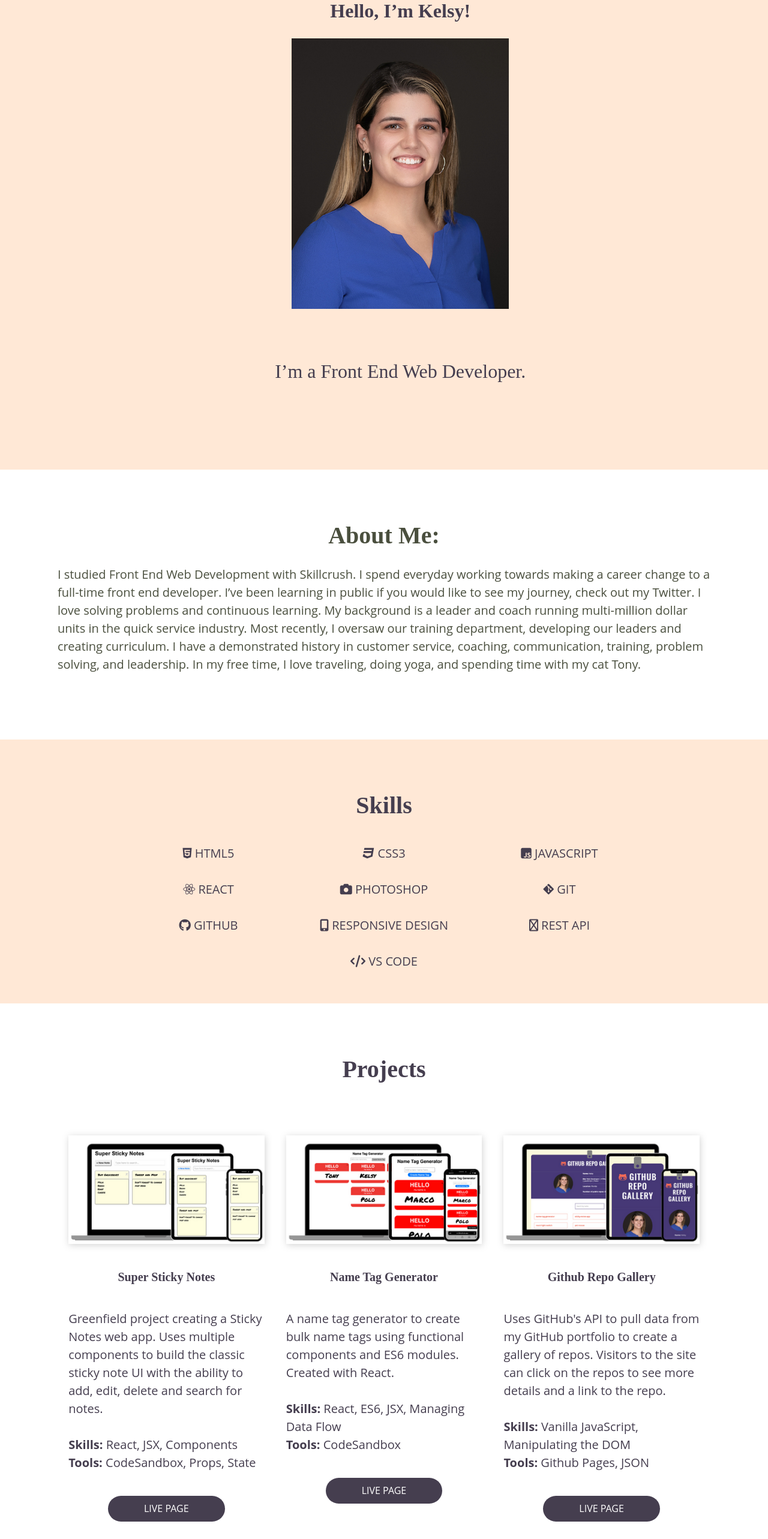
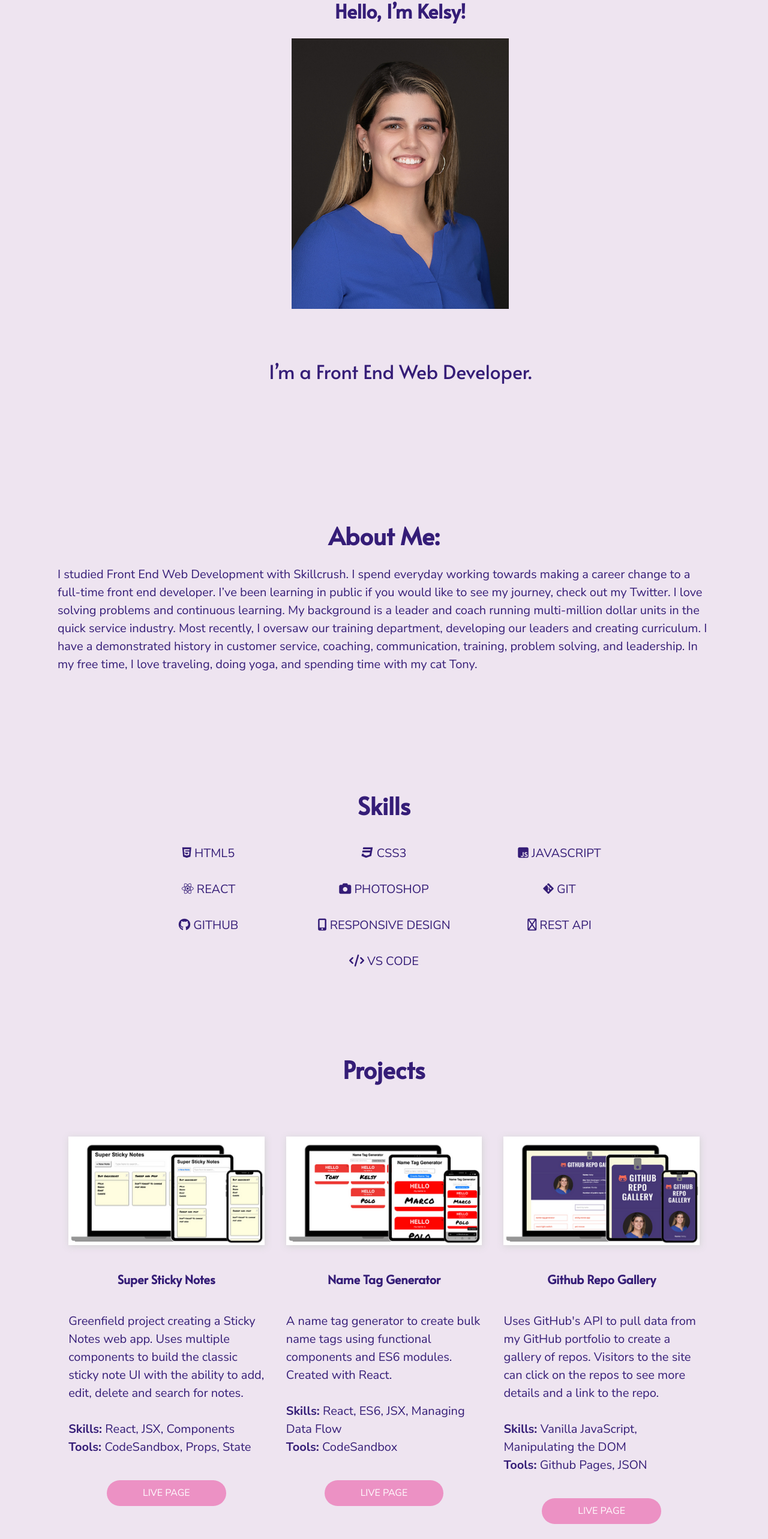
Before and after one commit to KelsyAlyssa/portfolio, a website built with Parcel: page index.html in a window 1280 px wide. Shown: the part 231-2797 px from the top of the page at 60% size. Built offline with nearby package versions, Linux system fonts and the light colour scheme.

Commit message:
updated color palette

```diff
--- a/css/main.css
+++ b/css/main.css
@@ -94,9 +94,9 @@
 
 body {
   font-size: 1em;
-  font-family: 'Open Sans', sans-serif;
-  color: #453E4F;
-  background-color: white;
+  font-family: 'Nunito Sans', sans-serif;
+  color: #351D77;
+  background-color: #eee4f0;
 }
 
 ul {
@@ -106,21 +106,21 @@
 }
 
 a {
-  color: #453E4F;
+  color: #351D77;
   text-decoration: none;
 }
 
 h1 {
-  color: #453E4F;
-  font-family: 'Alike', serif;
+  color: #351D77;
+  font-family: 'Alata', sans-serif;
   font-size: 1.75rem;
   line-height: 1.5;
   width: 100%
 }
 
 h2 {
-  color: #453E4F;
-  font-family: 'Alike', serif;
+  color: #351D77;
+  font-family: 'Alata', sans-serif;
   font-size: 1.25rem;
   line-height: 1.5;
   width: 100%;
@@ -128,10 +128,12 @@
 }
 
 h3 {
+  font-family: 'Alata', sans-serif;
   font-size: 1.75rem;
 }
 
 h4 {
+  font-family: 'Alata', sans-serif;
   font-size: 1.25rem;
 }
 
@@ -139,7 +141,7 @@
 .project-link {
   text-transform: uppercase;
   font-size: 1.125rem;
-  color: #453E4F;
+  color: #EC91C4;
 }
 
 .toolkit-wrapper p {
@@ -148,7 +150,7 @@
 
 h3,
 h4 {
-  font-family: 'Alike', serif;
+  font-family: 'Alata', sans-serif;
   line-height: 1.5;
   width: 100%
 }
@@ -286,7 +288,7 @@
 /* -------------------- Base Header Styles -------------------- */
 
 header {
-  background-color: #ffe8d6;
+  background-color: #eee4f0;
 }
 
 header nav ul li {
@@ -294,6 +296,12 @@
   margin-bottom: 20px;
   font-weight: bold;
   text-transform: uppercase;
+}
+
+nav ul li a:hover,
+nav #contact-link:hover {
+  background-color: #EC91C4;
+  color: black;
 }
 
 nav ul {
@@ -343,22 +351,27 @@
 .project figure {
   width: 100%;
   filter: drop-shadow(1px 2px 6px lightgrey);
+  border: 2px solid transparent;
+}
+
+.project figure:hover {
+  border: 2px solid #F4BEDC;
 }
 
 .project-link {
-  background-color: #453E4F;
+  background-color: #EC91C4;
   padding: .75rem 3.75rem;
   border-radius: 30px;
   color: #FFFFFF;
 }
 
 .project-link:hover {
-  background-color: #CAC4D1;
-  color: #453E4F;
+  background-color: #F4BEDC;
+  color: white;
 }
 
 #skills {
-  background-color: #FFE8D6;
+  background-color: #eee4f0;
 }
 
 
@@ -382,13 +395,13 @@
 
 #about h3,
 #about p {
-  color: #4a4f3e;
+  color: #351D77;
 }
 
 /* -------------------- Base Header Styles -------------------- */
-/* wonky*/
+
 footer {
-  background-color: #FFE8D6;
+  background-color: #eee4f0;
 }
 
 footer .contact-wrapper {
@@ -401,7 +414,6 @@
 footer .contact-info {
   width: 60%;
 }
-
 
 footer .follow-section {
   display: flex;
@@ -428,14 +440,13 @@
 
 footer .social-icons li i {
   font-size: 1.875rem;
-  color: #453e4f;
+  color: #351D77;
 }
 
-/*wonky*/
-
-
-
-
+footer .social-icons li i:hover,
+footer a:hover {
+  color: #EC91C4;
+}
 
 
 
@@ -871,8 +882,8 @@
 
     nav ul li a:hover,
     nav #contact-link:hover {
-      background-color: #F8C6C6;
-      color: #453E4F;
+      background-color: #EC91C4;
+      color: black;
       padding: 10px 10px;
       border-radius: 30px;
     }
--- a/index.html
+++ b/index.html
@@ -3,7 +3,7 @@
 
 <head>
   <meta charset="utf-8">
-  <title>Kelsy Estrada's Portfolio</title>
+  <title>Kelsy Estrada | Portfolio</title>
   <meta name="description" content="">
   <meta name="viewport" content="width=device-width, initial-scale=1">
 
@@ -20,6 +20,10 @@
   <link rel="stylesheet" href="css/main.css">
 
   <meta name="theme-color" content="#fafafa">
+
+  <link rel="preconnect" href="https://fonts.googleapis.com">
+  <link rel="preconnect" href="https://fonts.gstatic.com" crossorigin>
+  <link href="https://fonts.googleapis.com/css2?family=Alata&family=Nunito+Sans:wght@400;700&display=swap" rel="stylesheet">
 </head>
 
 <body>
```
